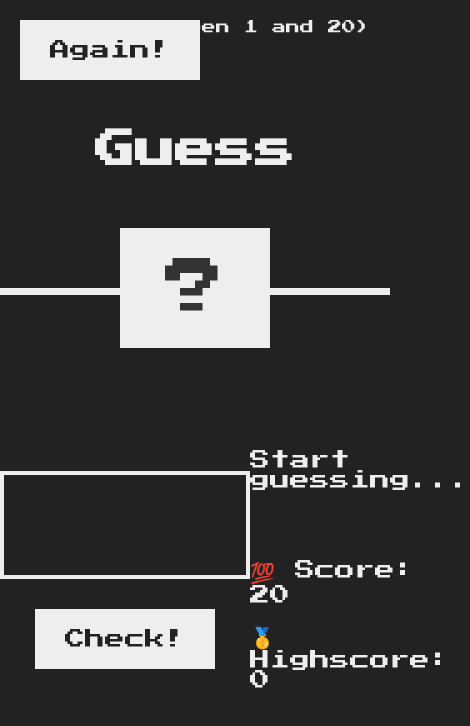
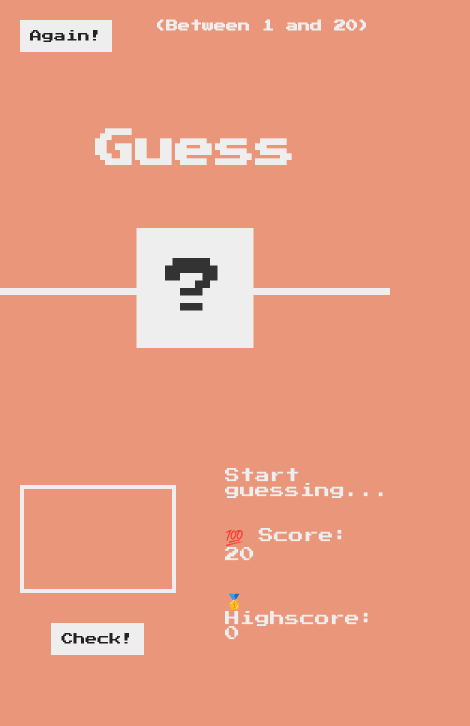
Before and after one commit to Rhoda941/guesisng_game, a plain HTML site: page index.html in a window 390 px wide. Shown: the whole page, 470 px wide, since content can reach past the window. Drawn offline with Linux system fonts and the light colour scheme.

Commit message:
fix: Resolve media query breakpoints in style.css

```diff
--- a/script.js
+++ b/script.js
@@ -44,7 +44,7 @@ againbtn.addEventListener('click',function(){
     scoreBox.textContent = score;
     victoryMessage.textContent= 'Start guessing...';
     secretNumber = Math.trunc((Math.random()*20)+1);
-    document.querySelector('body').style.backgroundColor ='#222';
+    document.querySelector('body').style.backgroundColor ='darksalmon';
 }
 )
 
--- a/style.css
+++ b/style.css
@@ -4,13 +4,14 @@
   margin: 0;
   padding: 0;
   box-sizing: inherit;
+  max-width: 100%;
+  max-height: 100vh;
 }
 
 html {
   font-size: 62.5%;
   box-sizing: border-box;
 }
-
 body {
   font-family: 'Press Start 2P', sans-serif;
   color: #eee;
@@ -117,3 +118,35 @@ h1 {
 .label-score {
   margin-bottom: 2rem;
 }
+@media screen  and (max-width: 690px){
+ body{
+  background-color: darksalmon;
+    font-size:100%;
+
+ }
+ .between{
+  position: fixed;
+font-size: 12px;
+font-weight: bold;
+ }
+ .btn {
+
+    font-size: 1.2rem;
+     padding: 1rem 1rem;
+    justify-items:center ;
+
+ }
+ .message,.label-score,.label-highscore{
+  font-size: 75%;
+  margin-bottom: 30px;
+ margin-left: 30px;
+
+ }
+ .guess{
+  width: 80%;
+ }
+ .number{
+  width:30% ;
+
+ }
+}
```
